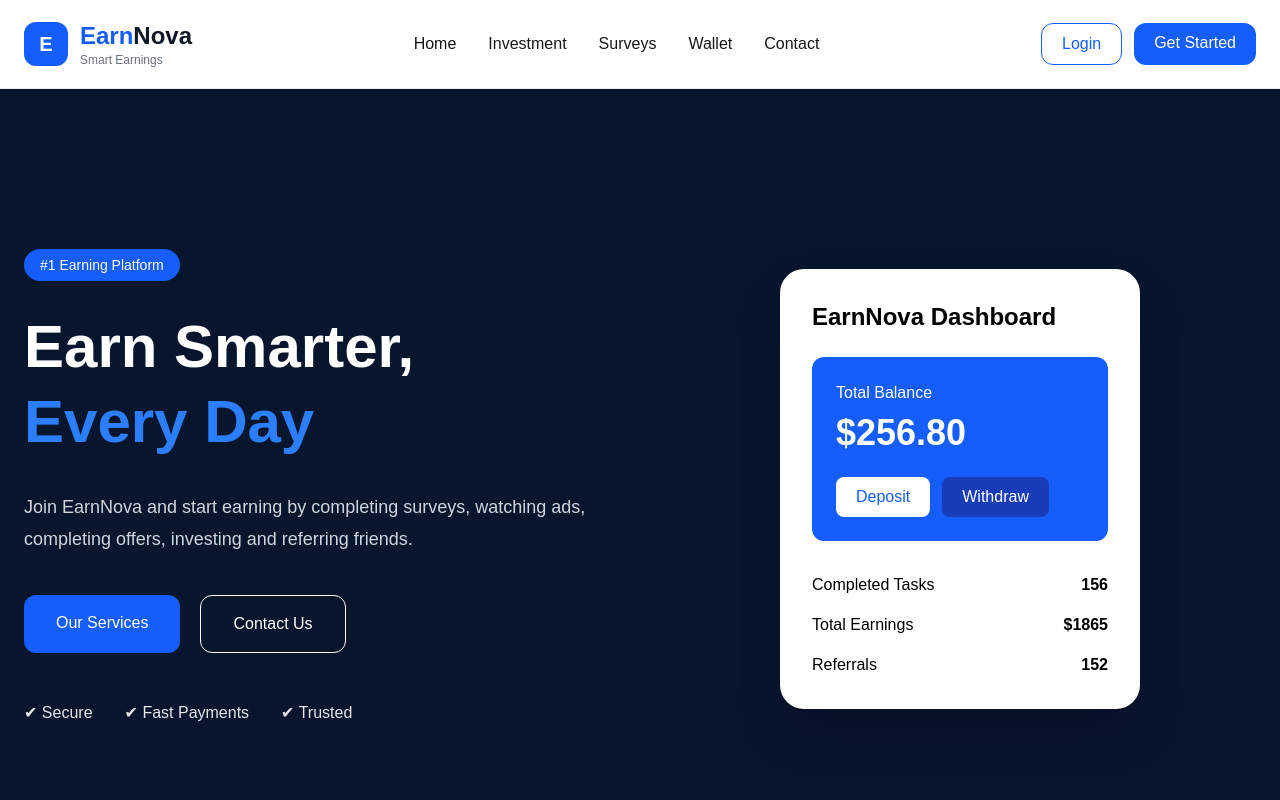
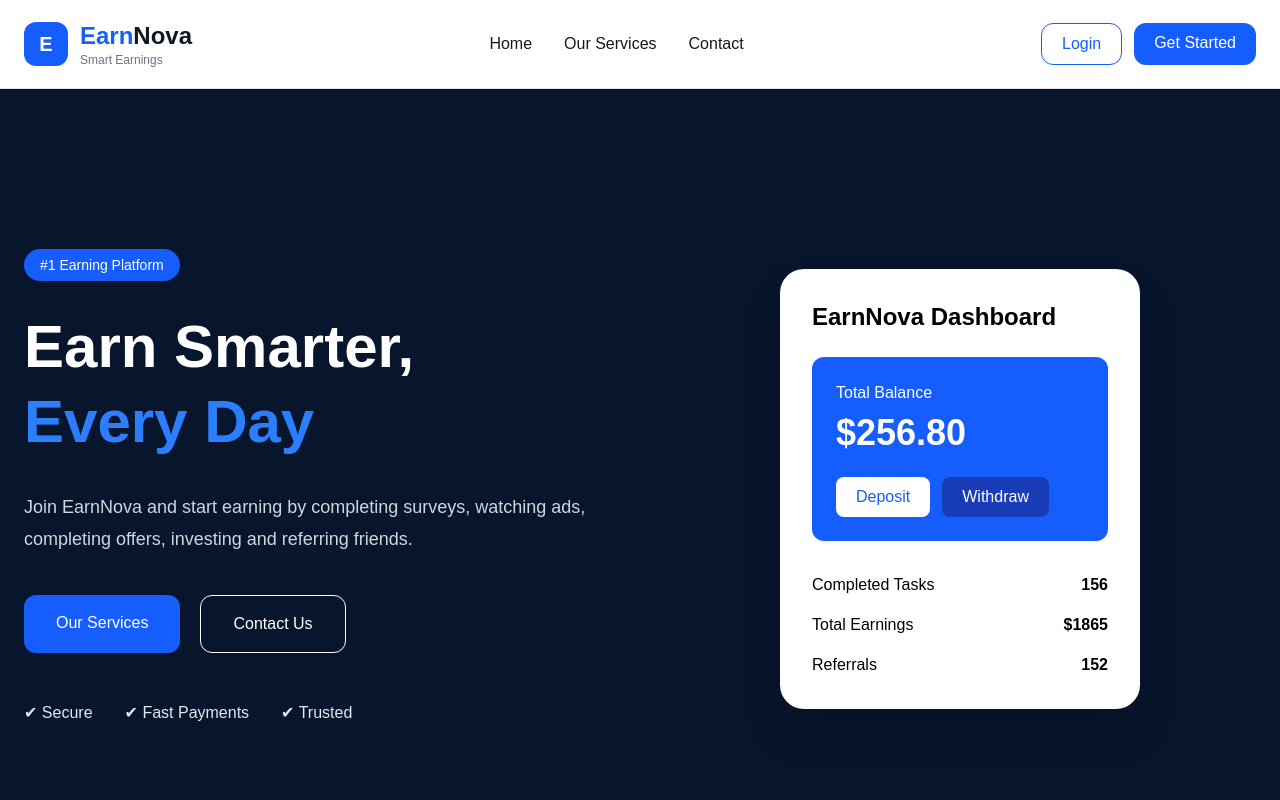
Before and after one commit to abdul8031/earnnova, a Next.js app: page / in a window 1280 px wide. Shown: the top 800 px of the page. Built offline with nearby package versions, Linux system fonts and the light colour scheme.

Commit message:
Fix lint

```diff
--- a/components/Navbar.tsx
+++ b/components/Navbar.tsx
@@ -26,9 +26,7 @@ export default function Navbar() {
         {/* Desktop Menu */}
         <nav className="hidden lg:flex gap-8 font-medium">
           <Link href="/">Home</Link>
-          <Link href="/investment">Investment</Link>
-          <Link href="/surveys">Surveys</Link>
-          <Link href="/wallet">Wallet</Link>
+          <Link href="/#services">Our Services</Link>
           <Link href="/contact">Contact</Link>
         </nav>
 
@@ -36,22 +34,22 @@ export default function Navbar() {
         <div className="hidden lg:flex gap-3">
           <Link
             href="/login"
-            className="border border-blue-600 text-blue-600 px-5 py-2 rounded-xl"
+            className="border border-blue-600 text-blue-600 px-5 py-2 rounded-xl hover:bg-blue-50 transition"
           >
             Login
           </Link>
 
           <Link
             href="/signup"
-            className="bg-blue-600 text-white px-5 py-2 rounded-xl"
+            className="bg-blue-600 text-white px-5 py-2 rounded-xl hover:bg-blue-700 transition"
           >
             Get Started
           </Link>
         </div>
 
-        {/* Mobile */}
+        {/* Mobile Menu Button */}
         <button className="lg:hidden">
-          <Menu />
+          <Menu size={28} />
         </button>
       </div>
     </header>
```
